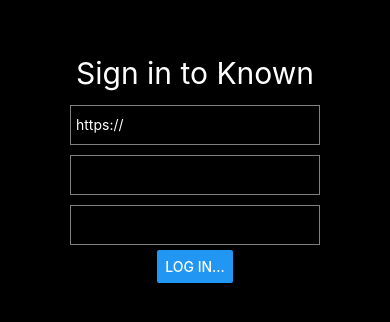
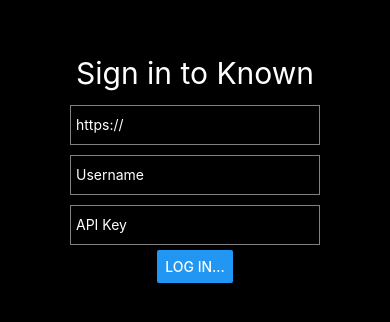
Before and after one commit to mapkyca/known-reactnative, a React Native app in the folder known-native/: screen / in a window 390 px wide. Shown: the part 256-578 px from the top of the page. Built offline with nearby package versions, Linux system fonts and the light colour scheme; grey boxes are pictures that could not be loaded.

Commit message:
Changing placeholder back

```diff
--- a/known-native/App.js
+++ b/known-native/App.js
@@ -25,7 +25,7 @@
                 <Text style={styles.welcomeText}>Sign in to Known</Text>
                 <TextInput
                     style={styles.textInput}
-                    placeHolder="Enter your site url"
+                    placeholder="Enter your site url"
                     onChangeText={(site) => this.setState({site})}
                     value={this.state.site}
                     textContentType="URL"
@@ -33,14 +33,14 @@
                 />
                 <TextInput
                     style={styles.textInput}
-                    placeHolder="Username"
+                    placeholder="Username"
                     onChangeText={(username) => this.setState({username})}
                     value={this.state.username}
                     textContentType="username"
                 />
                 <TextInput
                     style={styles.textInput}
-                    placeHolder="API Key"
+                    placeholder="API Key"
                     onChangeText={(apikey) => this.setState({apikey})}
                     value={this.state.apikey}
                     textContentType="password"
```
